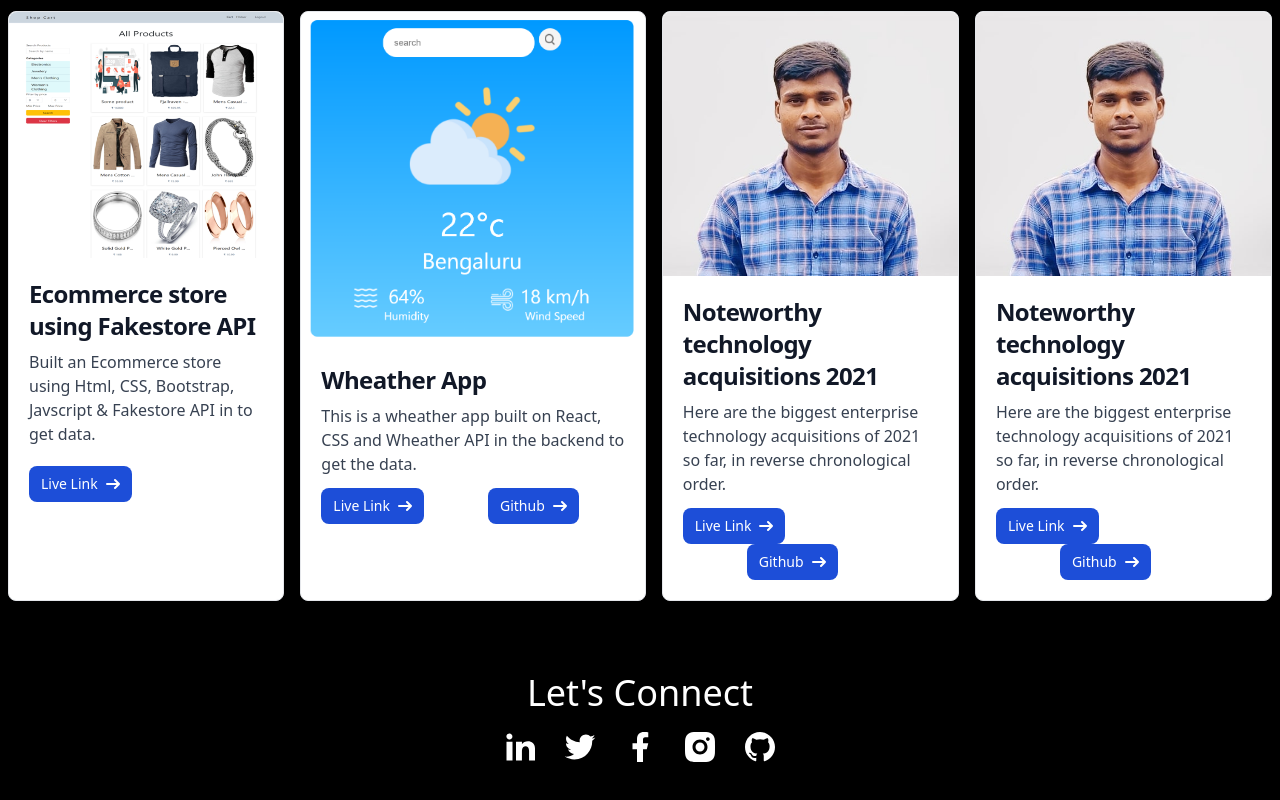
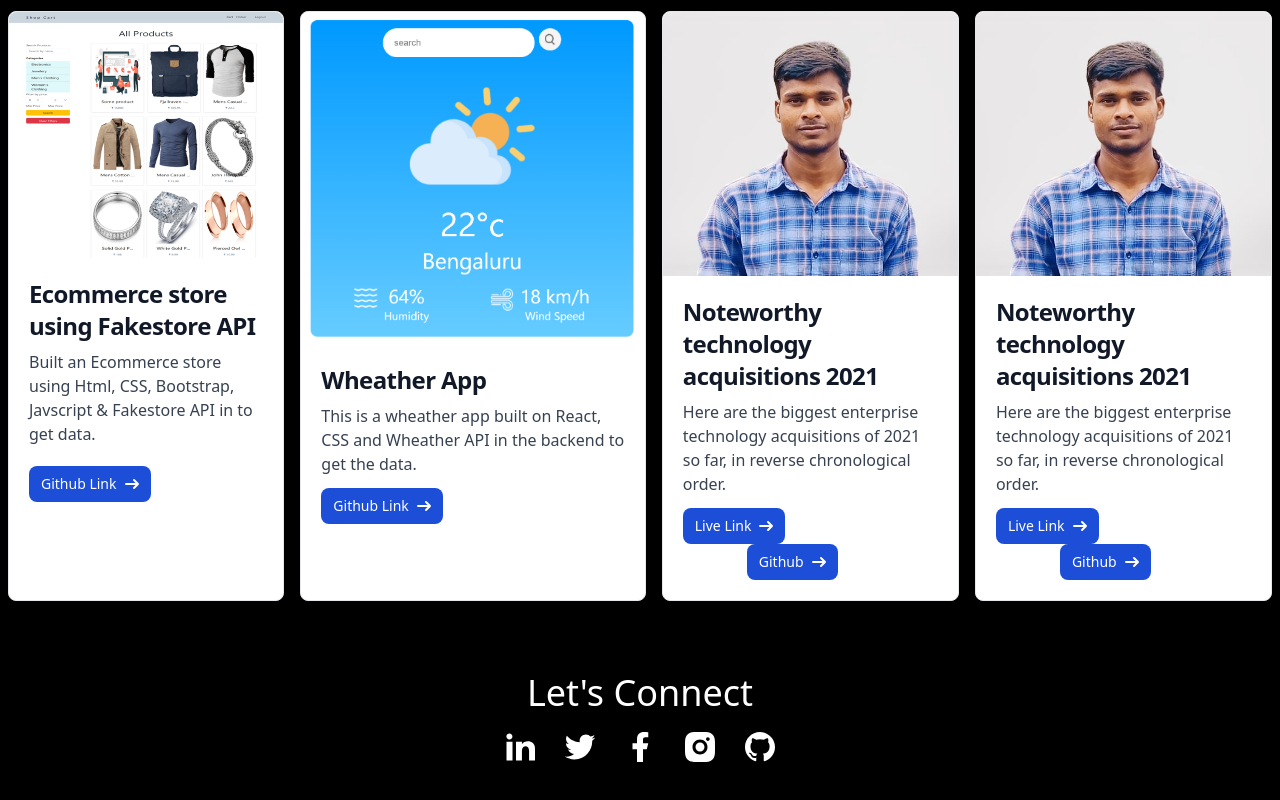
Before and after one commit to therajusah/Portfolio, a React (Vite) app: page / in a window 1280 px wide. Shown: the part 1924-2724 px from the top of the page. Built offline with nearby package versions, Linux system fonts and the light colour scheme.

Commit message:
Update project links in App component

```diff
--- a/src/components/App.jsx
+++ b/src/components/App.jsx
@@ -178,10 +178,10 @@ function App() {
                     Built an Ecommerce store using Html, CSS, Bootstrap, Javscript & Fakestore API in to get data.
                   </p>
                   <a
-                    href="#"
+                    href="https://ecom-fakestore.vercel.app/"
                     className="inline-flex items-center px-3 py-2 mt-2 text-sm font-medium text-center text-white bg-blue-700 rounded-lg hover:bg-blue-800 focus:ring-4 focus:outline-none focus:ring-blue-300 dark:bg-blue-600 dark:hover:bg-blue-700 dark:focus:ring-blue-800"
                   >
-                    Live Link
+                  Github Link
                     <svg
                       className="rtl:rotate-180 w-3.5 h-3.5 ms-2"
                       aria-hidden="true"
@@ -224,7 +224,7 @@ function App() {
 
               {/* 2nd card */}
               <div className="max-w-sm m-2 bg-white border border-gray-200 rounded-lg shadow dark:bg-gray-800 dark:border-gray-700 ">
-                <a href="#">
+                <a href="https://weather-app-react-one-mauve.vercel.app/">
                   <img className="rounded-t-lg" src={wheatherApp} alt="" />
                 </a>
                 <div className="p-5">
@@ -237,31 +237,10 @@ function App() {
                     This is a wheather app built on React, CSS and Wheather API in the backend to get the data.
                   </p>
                   <a
-                    href="#"
+                    href="https://github.com/therajusah/Weather-App-React"
                     className="inline-flex items-center px-3 py-2 text-sm font-medium text-center text-white bg-blue-700 rounded-lg hover:bg-blue-800 focus:ring-4 focus:outline-none focus:ring-blue-300 dark:bg-blue-600 dark:hover:bg-blue-700 dark:focus:ring-blue-800"
                   >
-                    Live Link
-                    <svg
-                      className="rtl:rotate-180 w-3.5 h-3.5 ms-2"
-                      aria-hidden="true"
-                      xmlns="http://www.w3.org/2000/svg"
-                      fill="none"
-                      viewBox="0 0 14 10"
-                    >
-                      <path
-                        stroke="currentColor"
-                        strokeLinecap="round"
-                        strokeLinejoin="round"
-                        strokeWidth="2"
-                        d="M1 5h12m0 0L9 1m4 4L9 9"
-                      />
-                    </svg>
-                  </a>
-                  <a
-                    href="#"
-                    className="inline-flex items-center px-3 py-2 ml-16 text-sm font-medium text-center text-white bg-blue-700 rounded-lg hover:bg-blue-800 focus:ring-4 focus:outline-none focus:ring-blue-300 dark:bg-blue-600 dark:hover:bg-blue-700 dark:focus:ring-blue-800"
-                  >
-                    Github
+                    Github Link
                     <svg
                       className="rtl:rotate-180 w-3.5 h-3.5 ms-2"
                       aria-hidden="true"
```
